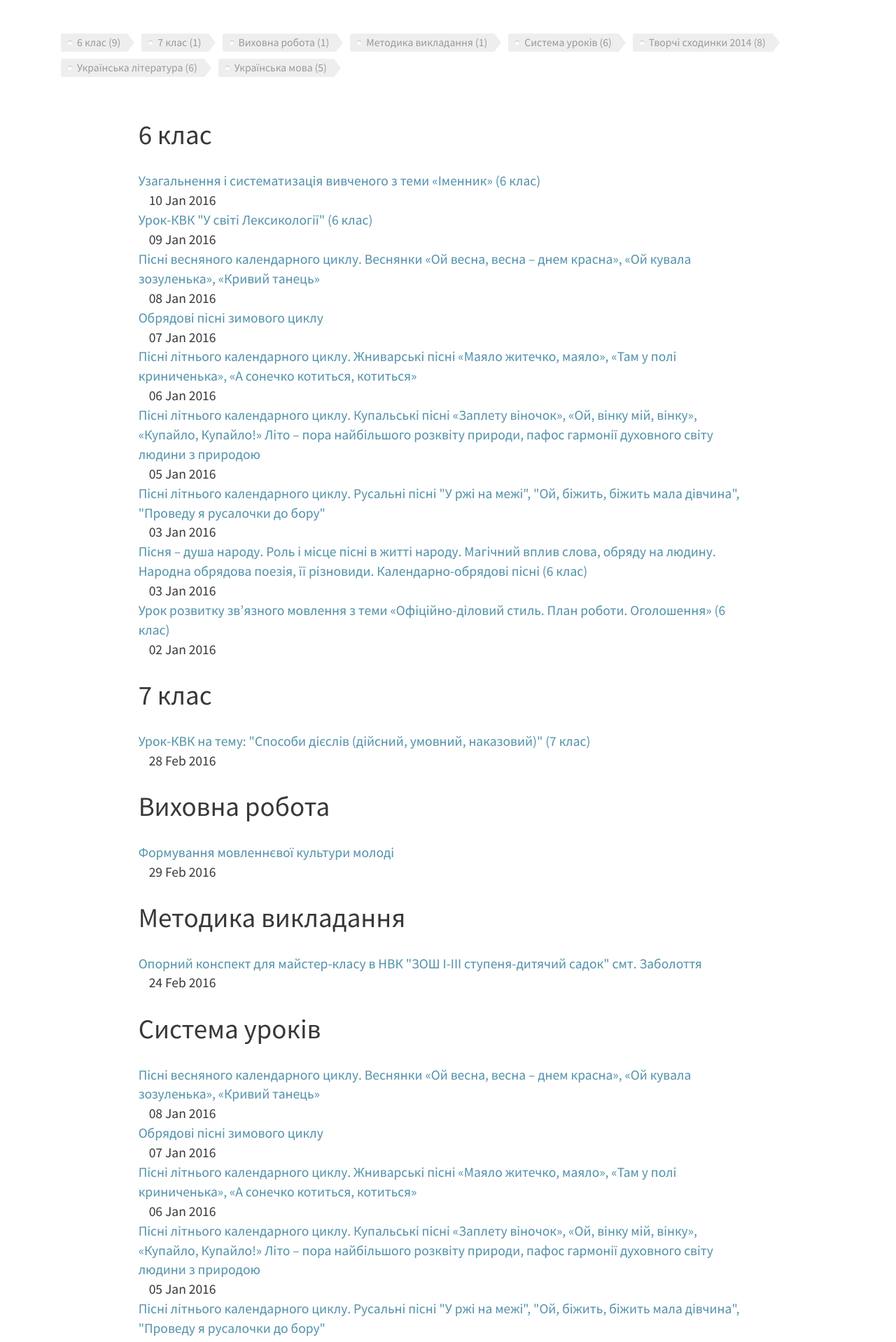
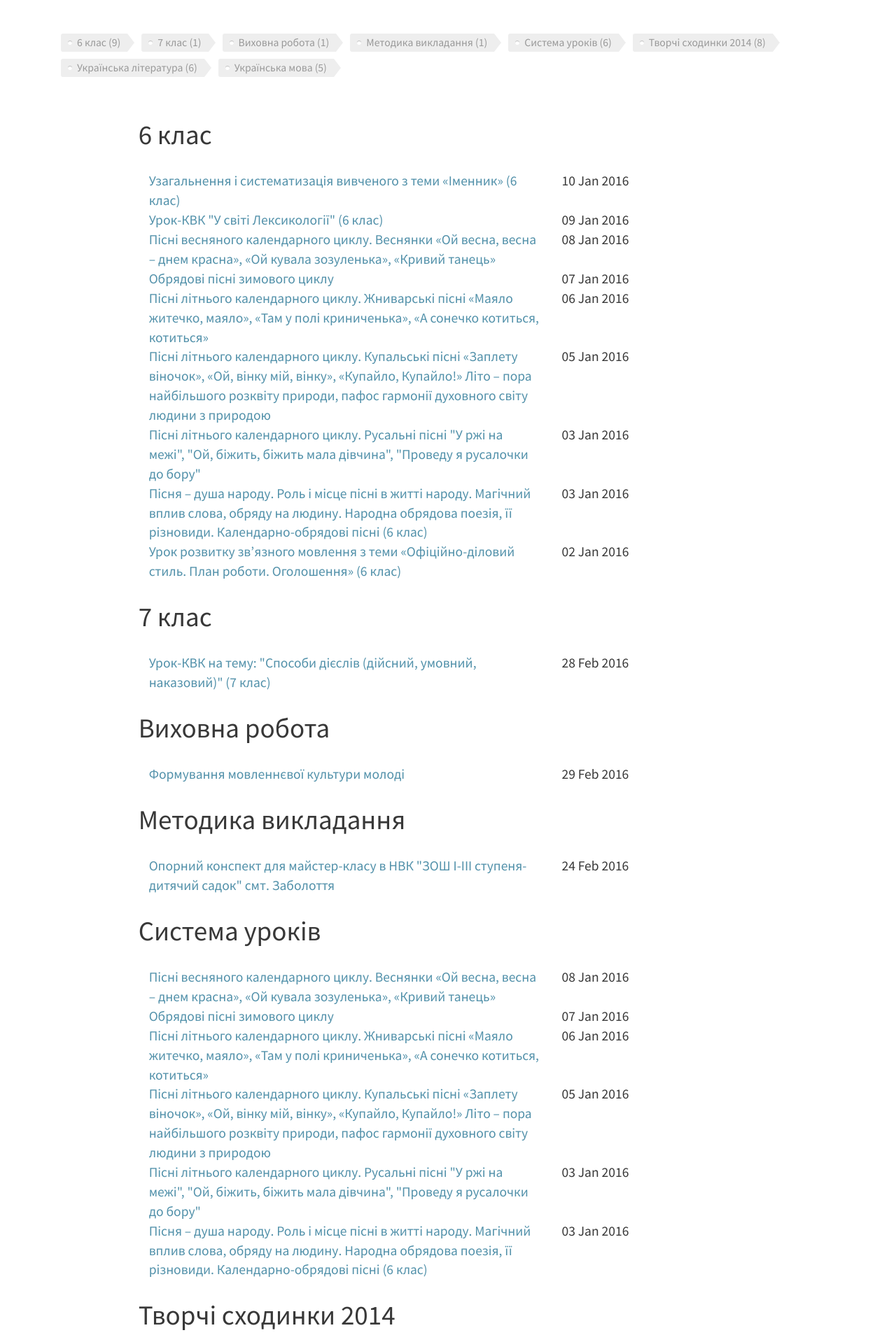
Before and after one commit to tetyanashevchuk/tetyanashevchuk.github.io, a Jekyll site: the page built from tags.html, in a window 1280 px wide. Shown: the part 475-2393 px from the top of the page at 70% size. Built offline with Jekyll 4.4.1, drawn with Linux system fonts in a browser that asks for light colours; nearby versions of some CDN libraries.

```diff
--- a/tags.html
+++ b/tags.html
@@ -32,8 +32,8 @@
     {% for post in site.tags[this_word] %}{% if post.title != null %}
     <div class="container-fluid">
       <div class="row">
-        <div class="col-sm-8, post-series-entry">
-          <a href="{{ post.url }}">{{ post.title }}</a>
+        <div class="col-sm-8">
+          <a class="post-series-entry" href="{{ post.url }}">{{ post.title }}</a>
         </div>
         <div class="col-sm-4">
           {{ post.date | date_to_string }}
```
